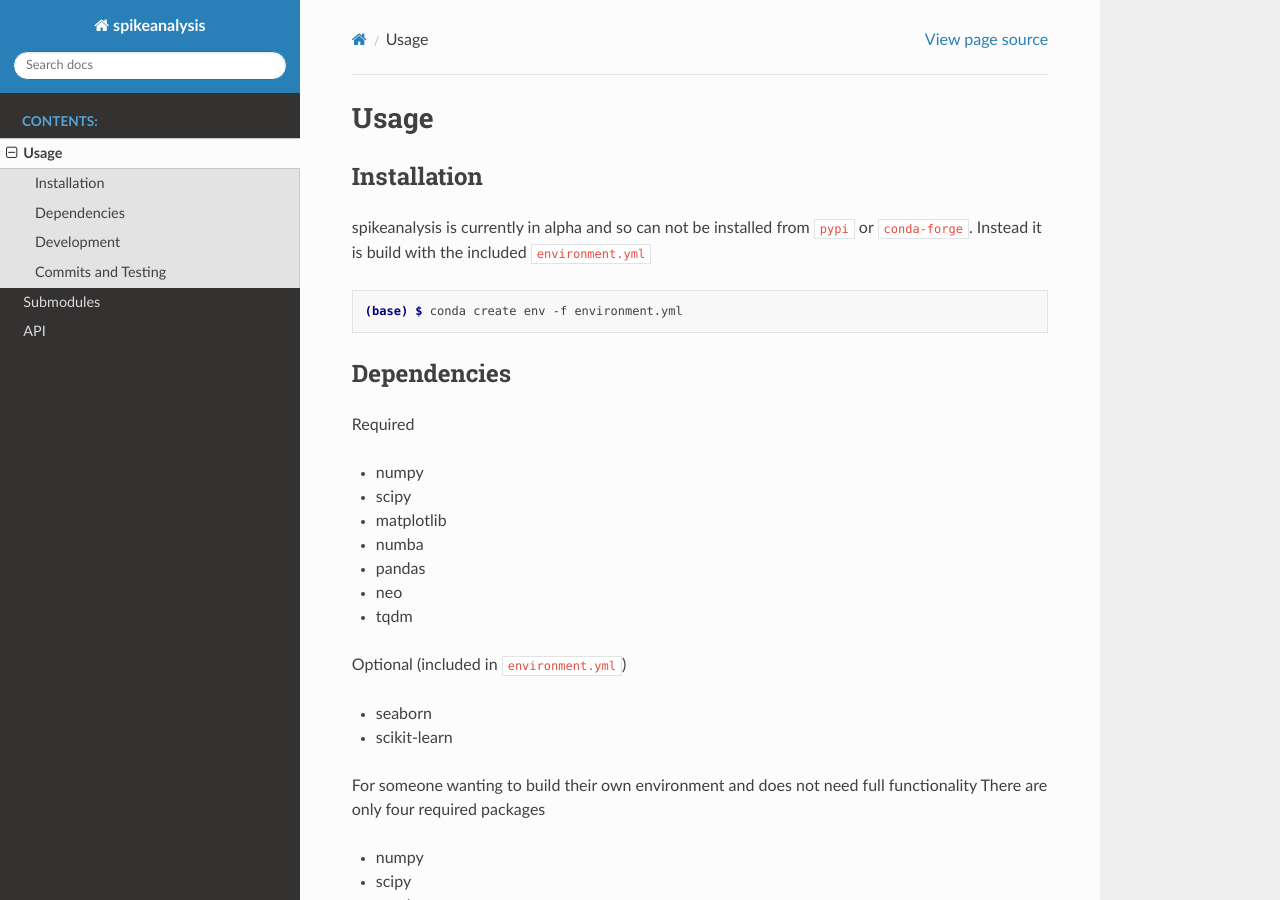
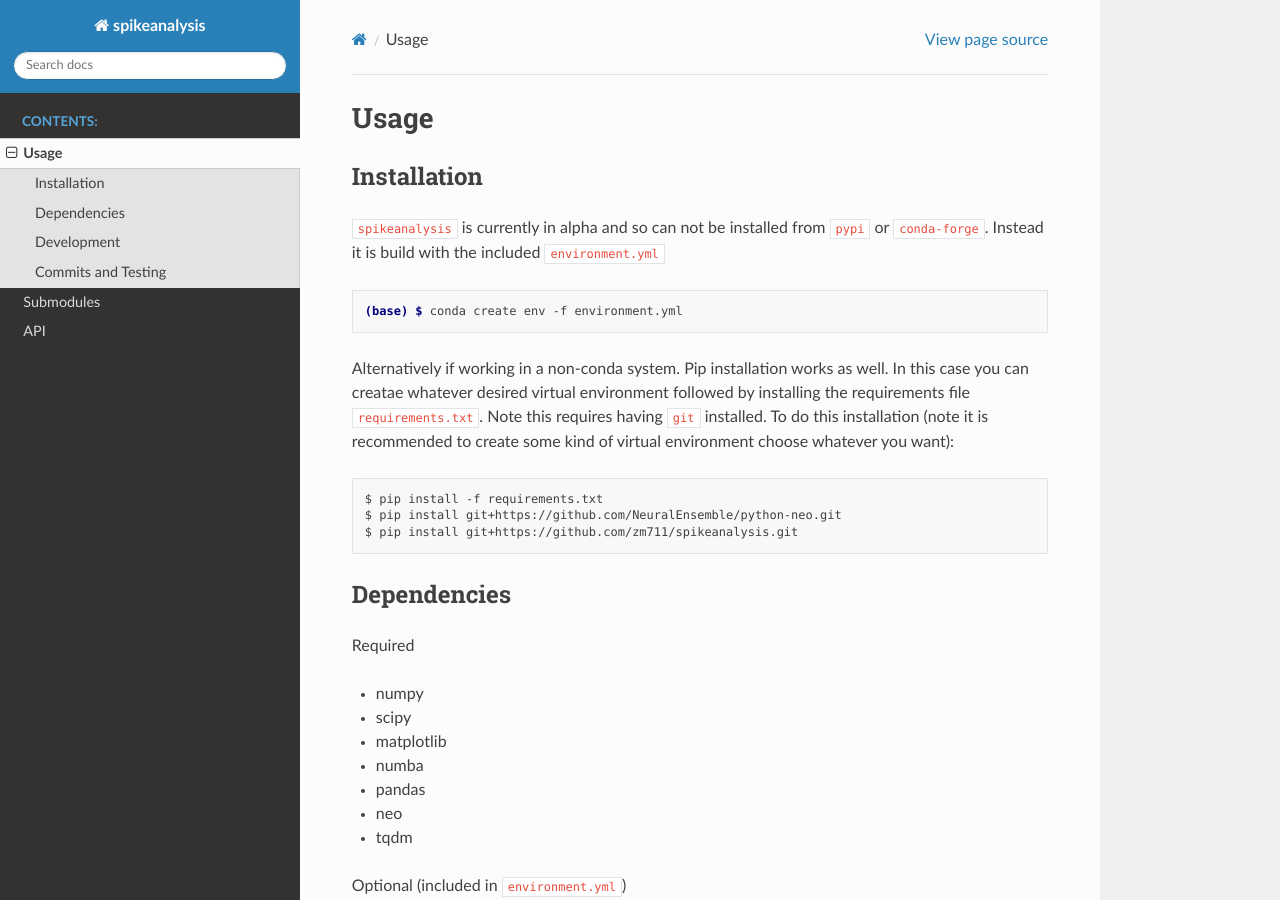
Before and after one commit to zm711/spikeanalysis, a Sphinx documentation site: the page built from docs/source/usage.rst, in a window 1280 px wide and 900 px high. Built offline with Sphinx 7.4.7 and the Read the Docs theme 2.0.0, drawn with Linux system fonts in a browser that asks for light colours.

Commit message:
add pip installation instructions

```diff
--- a/docs/source/usage.rst
+++ b/docs/source/usage.rst
@@ -6,7 +6,7 @@ Usage
 Installation
 ------------
 
-spikeanalysis is currently in alpha and so can not be installed
+:code:`spikeanalysis` is currently in alpha and so can not be installed
 from :code:`pypi` or :code:`conda-forge`. Instead it is build with the included
 :code:`environment.yml`
 
@@ -14,6 +14,17 @@ from :code:`pypi` or :code:`conda-forge`. Instead it is build with the included
 
     (base) $ conda create env -f environment.yml
 
+Alternatively if working in a non-conda system. Pip installation works as well. In
+this case you can creatae whatever desired virtual environment followed by installing
+the requirements file :code:`requirements.txt`. Note this requires having :code:`git`
+installed. To do this installation (note it is recommended to create some kind of
+virtual environment choose whatever you want):
+
+.. code-block:: bash
+
+    $ pip install -f requirements.txt
+    $ pip install git+https://github.com/NeuralEnsemble/python-neo.git
+    $ pip install git+https://github.com/zm711/spikeanalysis.git
 
 Dependencies
 ------------
```
